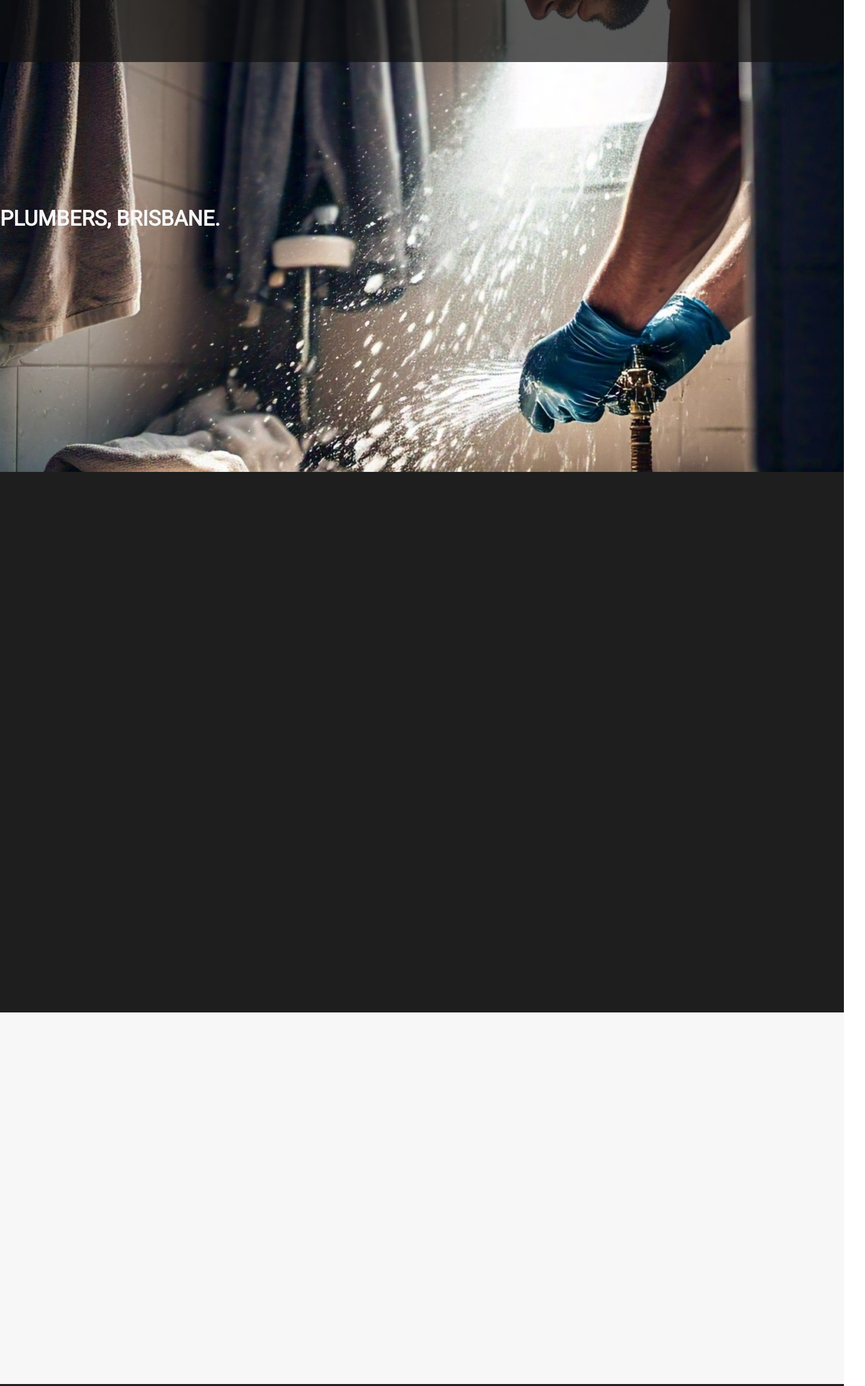
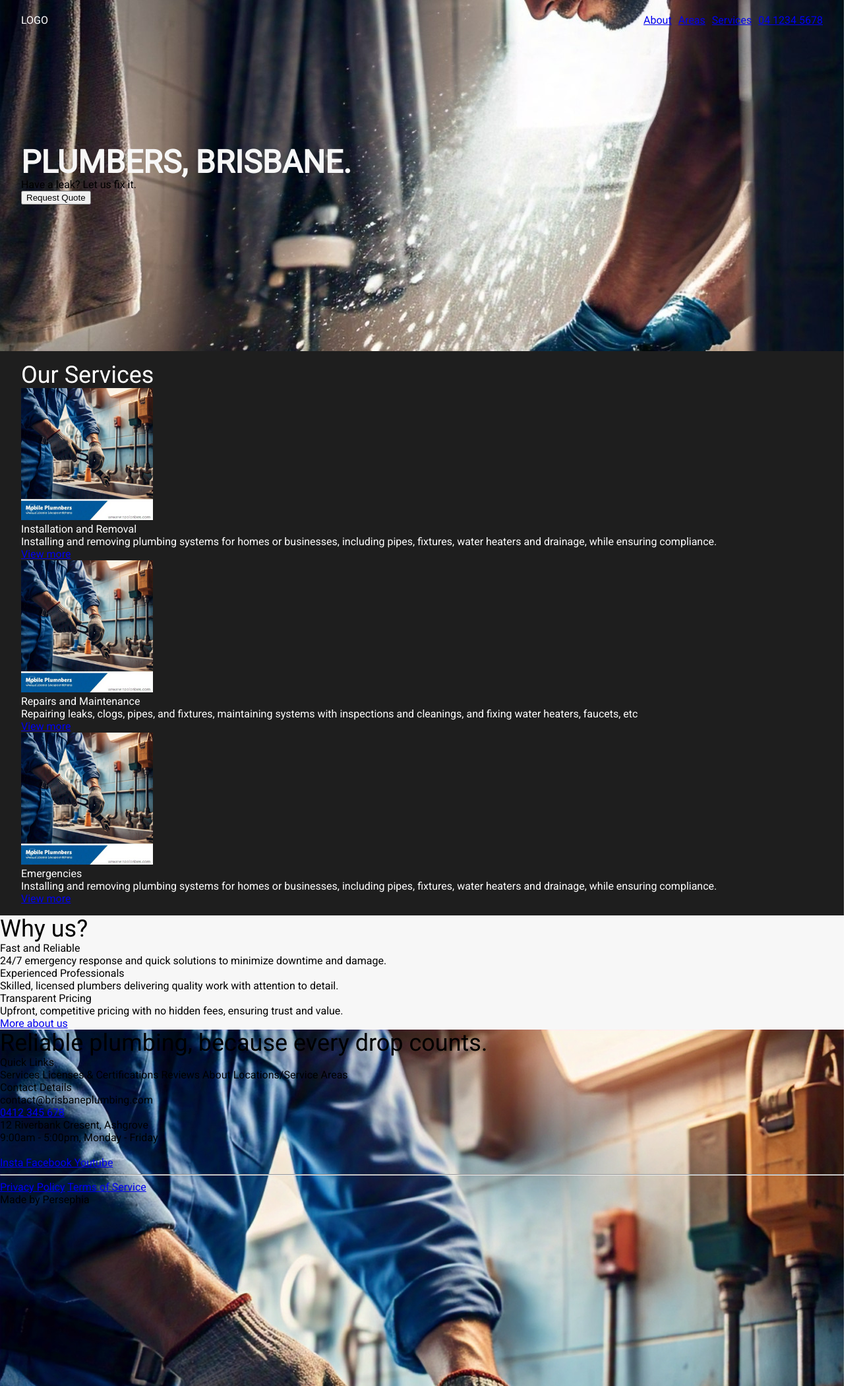
Before and after one commit to persephia-company/raw-plumber-template, a plain HTML site: page index.html in a window 1280 px wide. Shown: the top 2100 px of the page at 66% size, 1312 px wide, since content can reach past the window. Drawn offline with Linux system fonts and the light colour scheme.

Commit message:
Create Base HTML and CSS for discussion in meeting - Reformat code with formatter (prettierd) - Move body styling to the css stylesheet. - Filling out html content and restructuring some css

```diff
--- a/index.html
+++ b/index.html
@@ -1,57 +1,177 @@
 <!-- Raw Plumber Website Template: Written with HTML/CSS -->
-<!DOCTYPE html>
+<!doctype html>
 
-<html lang = "en-AU">
+<html lang="en-AU">
+  <head>
+    <title>Plumbers, Brisbane.</title>
+    <link rel="stylesheet" href="styles.css" />
+    <link
+      href="http://fonts.googleapis.com/css?family=Roboto"
+      rel="stylesheet"
+      type="text/css"
+    />
+  </head>
 
-<head>
-    <title>
-        Plumbers, Brisbane.
-    </title>
-    <link rel = "stylesheet", href = "styles.css">
-    <link href='http://fonts.googleapis.com/css?family=Roboto'
-    rel='stylesheet' type='text/css'>
-    <style>
-        body {
-            font-family: 'Roboto', sans-serif;
-        }
-    </style>
+  <body>
+    <section class="hero section">
+      <!--Background image-->
+      <header>
+        <section class="container header">
+          <div>LOGO</div>
+          <nav class="header-nav">
+            <ul>
+              <li class="header-nav-item">
+                <a href="/about">About</a>
+              </li>
 
-</head>
+              <li class="header-nav-item">
+                <a href="/service-areas">Areas</a>
+              </li>
 
-<body>
+              <!--Lets ignore dropdowns for now -->
+              <li class="header-nav-item">
+                <a href="/services">Services</a>
+              </li>
+              <li class="header-nav-item">
+                <a href="tel:0412345678">04 1234 5678</a>
+              </li>
+            </ul>
+          </nav>
+        </section>
+      </header>
 
-    <div class = "title-card">
+      <!-- Remove some nesting -->
+      <section class="container">
+        <h1 class="title">PLUMBERS, BRISBANE.</h1>
+        <p>Have a leak? Let us fix it.</p>
+        <button class="btn-primary">Request Quote</button>
+      </section>
+    </section>
 
-        <div class = "banner">
-        </div>
+    <section class="section container our-services">
+      <h2>Our Services</h2>
+      <ul>
+        <li>
+          <img src="images/plumber_at_sink.jpg" class="service-image"/>
+          <p class="service-card-title">Installation and Removal</p>
 
-        <div class = "title-words-big">
+          <p>
+            Installing and removing plumbing systems for homes or businesses,
+            including pipes, fixtures, water heaters and drainage, while
+            ensuring compliance.
+          </p>
+          <a href="#" class="btn-secondary">View more</a>
+        </li>
 
-            <div class = "title-words-small">
-                <h1 style = "font-weight: 600; size: 88px; color: #F7F7F7;">PLUMBERS, BRISBANE.</h1>
-            </div>
+        <li>
+          <img src="images/plumber_at_sink.jpg" class="service-image" />
+          <p class="service-card-title">Repairs and Maintenance</p>
 
-        </div>
+          <p>
+            Repairing leaks, clogs, pipes, and fixtures, maintaining systems
+            with inspections and cleanings, and fixing water heaters, faucets,
+            etc
+          </p>
+          <a href="#" class="btn-secondary">View more</a>
+        </li>
 
-    </div>
+        <li>
+          <img src="images/plumber_at_sink.jpg" class="service-image" //>
+          <p class="service-card-title">Emergencies</p>
 
+          <p>
+            Installing and removing plumbing systems for homes or businesses,
+            including pipes, fixtures, water heaters and drainage, while
+            ensuring compliance.
+          </p>
+          <a href="#" class="btn-secondary">View more</a>
+        </li>
+      </ul>
+    </section>
 
-    <div class = "our-services">
-    </div>
+    <section class="why-us">
+      <h2>Why us?</h2>
+      <ul>
+        <li>
+          <h3>Fast and Reliable</h3>
+          <p>
+            24/7 emergency response and quick solutions to minimize downtime and
+            damage.
+          </p>
+        </li>
+        <li>
+          <h3>Experienced Professionals</h3>
+          <p>
+            Skilled, licensed plumbers delivering quality work with attention to
+            detail.
+          </p>
+        </li>
+        <li>
+          <h3>Transparent Pricing</h3>
+          <p>
+            Upfront, competitive pricing with no hidden fees, ensuring trust and
+            value.
+          </p>
+        </li>
+      </ul>
+      <a href="#" class="btn-secondary">More about us</a>
+    </section>
 
-    <div class = "why-us">
-    </div>
+    <section class="our-reviews"></section>
 
-    <div class = "our-reviews">
-    </div>
+    <section class="service-areas"></section>
 
-    <div class = "service-areas">
-    </div>
+    <footer class="tail-card">
+      <h2>Reliable plumbing, because every drop counts.</h2>
 
-    <div class = "tail-card">
-    </div>
+      <section class="quick-links">
+        <h3>Quick Links</h3>
+        <nav>
+          <ul>
+            <li>
+              <a class="footer-link">Services</a>
+              <a class="footer-link">Licenses & Certifications</a>
+              <a class="footer-link">Reviews</a>
+              <a class="footer-link">About</a>
+              <a class="footer-link">Locations/Service Areas</a>
+            </li>
+          </ul>
+        </nav>
 
+        <section class="contact-details">
+          <h3>Contact Details</h3>
+          <ul>
+            <li>
+              <a class="footer-link">contact@brisbaneplumbing.com</a>
+            </li>
+            <li>
+              <a class="footer-link" href="tel:0412345678">0412 345 678</a>
+            </li>
+            <li>12 Riverbank Cresent, Ashgrove</li>
+            <li>9:00am - 5:00pm, Monday - Friday</li>
+          </ul>
+        </section>
 
-</body>
+        <section class="socials">
+          <img />
 
+          <nav>
+            <a href="#"> Insta </a>
+            <a href="#"> Facebook </a>
+            <a href="#"> Youtube </a>
+          </nav>
+        </section>
+      </section>
+
+      <hr />
+
+      <section class="footer-bottom">
+        <nav>
+          <a href="#">Privacy Policy</a>
+          <a href="#">Terms of Service</a>
+        </nav>
+        <span>Made by Persephia</span>
+      </section>
+    </footer>
+  </body>
 </html>
--- a/styles.css
+++ b/styles.css
@@ -1,58 +1,123 @@
-
-.title-card {
-    position: relative;
-    background-image: url('images/emergency_plumbing_cropped.jpg');
-    height : 715px;
+html, body, div, span, applet, object, iframe,
+h1, h2, h3, h4, h5, h6, p, blockquote, pre,
+a, abbr, acronym, address, big, cite, code,
+del, dfn, em, img, ins, kbd, q, s, samp,
+small, strike, strong, sub, sup, tt, var,
+b, u, i, center,
+dl, dt, dd, ol, ul, li,
+fieldset, form, label, legend,
+table, caption, tbody, tfoot, thead, tr, th, td,
+article, aside, canvas, details, embed,
+figure, figcaption, footer, header, hgroup,
+menu, nav, output, ruby, section, summary,
+time, mark, audio, video {
+	margin: 0;
+	padding: 0;
+	border: 0;
+	font-size: 100%;
+	font: inherit;
+	vertical-align: baseline;
 }
 
-.banner {
-    background-color: #101010B2;
-    height : 94px;
-    width : 100%;
+body {
+  font-family: 'Roboto', sans-serif;
+	margin: 0;
+	padding: 0;
+	border: 0;
+	font-size: 100%;
+	vertical-align: baseline;
 }
 
-.title-words-big{
-    display: grid;
-    position:absolute;
-    bottom: 0;
-    height : 566px;
-    width : 100%;
+/* Useful for getting rid of default styles */
+ul {
+  list-style-type: none;
+  margin: 0;
+  padding: 0;
 }
 
-.title-words-small{
+h1 {
+    font-size: 3rem; /* Prefer to static width for fonts and sometimes padding */
+    line-height: 1;
+    font-weight: 600;
+    color: #f7f7f7
+}
+
+h2 {
+    font-size: 2.25rem; /* Prefer to static width for fonts and sometimes padding */
+    line-height: 2.5rem;
+}
+
+header {
+  position: absolute;
+  top: 0px;
+  width: 100%;
+}
+
+.header {
+  color: white;
+  height: 60px;
+  display: flex;
+  flex-direction: row;
+  align-items: center;
+  justify-content: space-between;
+}
+
+.header-nav > ul {
+  display: flex;
+  flex-direction: row;
+  gap: 10px;
+}
+
+.header-nav-item {
+}
+
+.hero-content {
+
+}
+
+.section {
+  padding-top: 1rem;
+  padding-bottom: 1rem;
+}
+
+.container {
+  padding-left: 2rem;
+  padding-right: 2rem;
+}
+
+.hero {
+    height: 500px;
+    position: relative;
     display: flex;
-    height : 282px;
-    width : 1312px;
-    margin: auto;
+    flex-direction: column;
+    justify-content: center;
+    align-items: start;
+    background-image: url('images/emergency_plumbing_cropped.jpg');
 }
+
 
 .our-services {
     background-color: #1E1E1E;
-    height : 819px;
+    color: white;
+}
+
+.service-image {
+  width: 200px;
 }
 
 .why-us {
     background-color: #F7F7F7;
-    height : 563px;
 }
 
 .our-reviews {
     background-color: #1E1E1E;
-    height : 869px;
 }
 
 .service-areas {
     background-color: #F7F7F7;
-    height : 1286px;
 }
 
 .tail-card {
     background-image: url('images/plumber_at_sink.jpg');
     height : 717px;
 }
-
-
-body {
-      margin : 0;
-      padding : 0;
-  }
```
